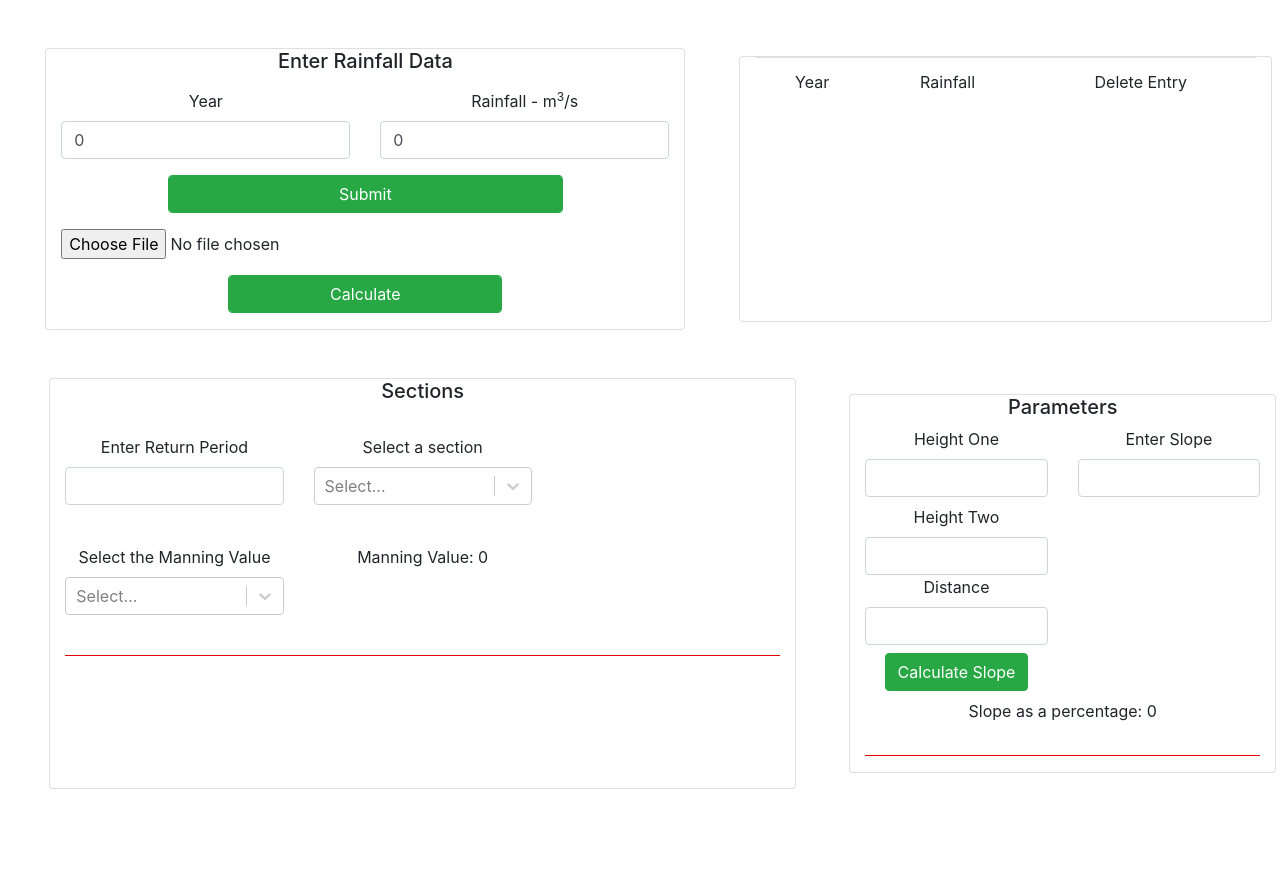
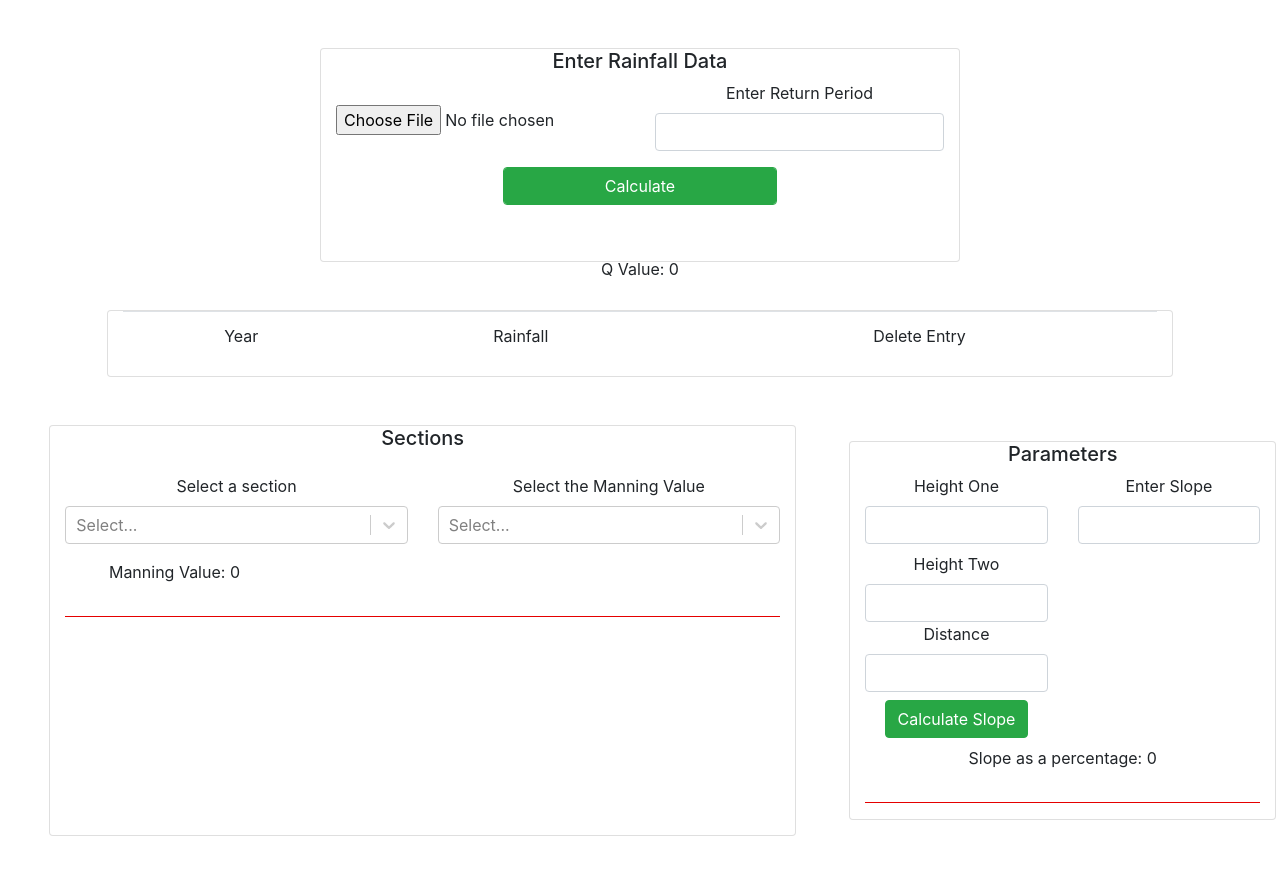
Before and after one commit to Sanqqara/brain-vicky-civil, a React (Create React App) app in the folder client/: page / in a window 1280 px wide. Shown: the top 872 px of the page. Before the commit the page ends 837 px from the top, so only its background shows below. Built offline with nearby package versions, Linux system fonts and the light colour scheme.

Commit message:
added the run server script

```diff
--- a/client/src/components/home.js
+++ b/client/src/components/home.js
@@ -35,8 +35,9 @@ export class Home extends Component {
             theta: 0,
             message: "",
             q_slope: 0,
-            q_intercept: 0
-
+            q_intercept: 0,
+            yearRainArray: [],
+            returnPeriod: 0
         }
     }
 
@@ -136,10 +137,14 @@ export class Home extends Component {
     calcuateQ = () => {
         let data = []
         let rainvalues = []
+        let yearValues = []
         let col_titles = this.state.file[0].slice(0, 2)
         this.state.file.slice(1, this.state.file.length).map((array, index) => (
-            rainvalues.push(array[1])
+            rainvalues.push(array[1]),
+            yearValues.push(array[0])
         ))
+        this.setState({ rainvalues: rainvalues })
+        console.log(rainvalues)
         rainvalues = rainvalues.sort().reverse()
         // console.log(rainvalues)
         let xyArray = []
@@ -184,10 +189,21 @@ export class Home extends Component {
         // }
         // reader.readAsText(e.target.files[0])
         let x;
+        let rainvalues = []
+        let yearRainArray = []
         readXlsxFile(e.target.files[0]).then(
-            file => this.setState({ file: file })
+            file => (
+                this.setState({ file: file }),
+                file.slice(1, this.state.file.length).map((array, index) => (
+                    // rainvalues.push(array[1]),
+                    // yearValues.push(array[0])
+                    yearRainArray.push([array[0], array[1]])
+                )),
+                // this.setState({rainvalues: rainvalues}),
+                // this.setState({yearValues: yearValues})
+                this.setState({ yearRainArray })
+            )
         )
-        console.log(this.state.file)
     }
 
 
@@ -354,7 +370,7 @@ export class Home extends Component {
                 <div className="row my-5">
                     <div className="col-6 mx-auto card">
                         <h5 className="display-5">Enter Rainfall Data</h5>
-                        <div className="row mt-2">
+                        {/* <div className="row mt-2">
                             <div className="col-6">
                                 <label>Year</label>
                                 <input className="form-control" type="number" value={this.state.yearBlank} onChange={this.onYearSubmit} />
@@ -366,11 +382,15 @@ export class Home extends Component {
                             <div className="col-8 mx-auto">
                                 <button className="btn btn-success form-control my-3" onClick={this.onRainSubmit}>Submit</button>
                             </div>
-                        </div>
+                        </div> */}
 
                         <div className="row">
+                            <div className="col-6 mt-4">
+                                <input className="input" type="file" onChange={(e) => this.showFile(e)} />
+                            </div>
                             <div className="col-6">
-                                <input className="input" type="file" onChange={(e) => this.showFile(e)} />
+                                <label>Enter Return Period</label>
+                                <input className="form-control" type="number" onChange={(e) => this.setState({ returnPeriod: e.target.value })} />
                             </div>
                         </div>
 
@@ -382,9 +402,11 @@ export class Home extends Component {
 
                         {/* <button onClick={this.test}>Test</button> */}
                         {/* <button className="btn btn-success my-3" onClick={this.test2}>Test2</button> */}
-
+                        <p>Q Value: {this.state.qValue}</p>
                     </div>
-                    <div className="col-5 m-2 card">
+                </div>
+                <div className="row">
+                    <div className="col-10 mx-auto card">
                         <table className="table">
                             <thead>
                                 <tr>
@@ -393,16 +415,17 @@ export class Home extends Component {
                                     <td>Delete Entry</td>
                                 </tr>
                             </thead>
-                            {this.state.rainfallData.map((data, index) => (
+                            {this.state.yearRainArray.map((data, index) => (
                                 <tbody key={index}>
                                     <tr>
-                                        <td>{Object.keys(data)}</td>
-                                        <td>{Object.values(data)}</td>
+                                        <td>{data[0]}</td>
+                                        <td>{data[1]}</td>
+
                                         <td>
                                             <button className="btn btn-danger"
                                                 onClick={(e) => {
                                                     this.setState({
-                                                        rainfallData: this.state.rainfallData.filter(function (rainData) {
+                                                        yearRainArray: this.state.yearRainArray.filter(function (rainData) {
                                                             return rainData !== data
                                                         })
                                                     })
@@ -417,21 +440,16 @@ export class Home extends Component {
                     </div>
                 </div>
 
+
                 <div className="row my-5">
                     <div className="col-7 mx-auto card">
                         <h5>Sections</h5>
-                        <div className="row mt-2">
-                            <div className="col-4 my-3">
-                                <label>Enter Return Period</label>
-                                <input className="form-control" type="text" />
-                            </div>
-                            <div className="col-4 my-3">
+                        <div className="row">
+                            <div className="col-6 my-3">
                                 <label>Select a section</label>
                                 <Select options={options} onChange={this.sectionSelect.bind(this)} />
                             </div>
-                        </div>
-                        <div className="row my-4">
-                            <div className="col-4">
+                            <div className="col-6 my-3">
                                 <label>Select the Manning Value</label>
                                 <Select options={this.state.manningOptions} onChange={(e) => this.setState({ manningValue: e.value })} />
                             </div>
@@ -439,6 +457,7 @@ export class Home extends Component {
                                 <p>Manning Value: {this.state.manningValue}</p>
                             </div>
                         </div>
+
                         <hr style={{ backgroundColor: "red" }} />
 
                         {/* Rectangular Section */}
--- a/package.json
+++ b/package.json
@@ -9,9 +9,10 @@
     "client": "npm run start --prefix client",
     "server": "node server.js",
     "dev-server": "nodemon server.js",
-    "dev": "concurrently \"npm run client\" \"npm run dev-server\" ",
+    "dev": "concurrently \"npm run client\" \"npm run dev-server\" \"npm run python-server\"",
     "prod": "concurrently \"npm run client\" \"npm run server\" ",
     "start": "npm run prod",
+    "python-server": "python3 ./pyFiles/GenerateQService.py",
     "prod-build": "npm install --prefix client && npm run build --prefix client && npm start",
     "heroku-postbuild": "NPM_CONFIG_PRODUCTION=false npm install --prefix client && npm run build --prefix client"
   },
```
Also changed, not shown: 1 other file (tests, documents, lock files or other folders).
